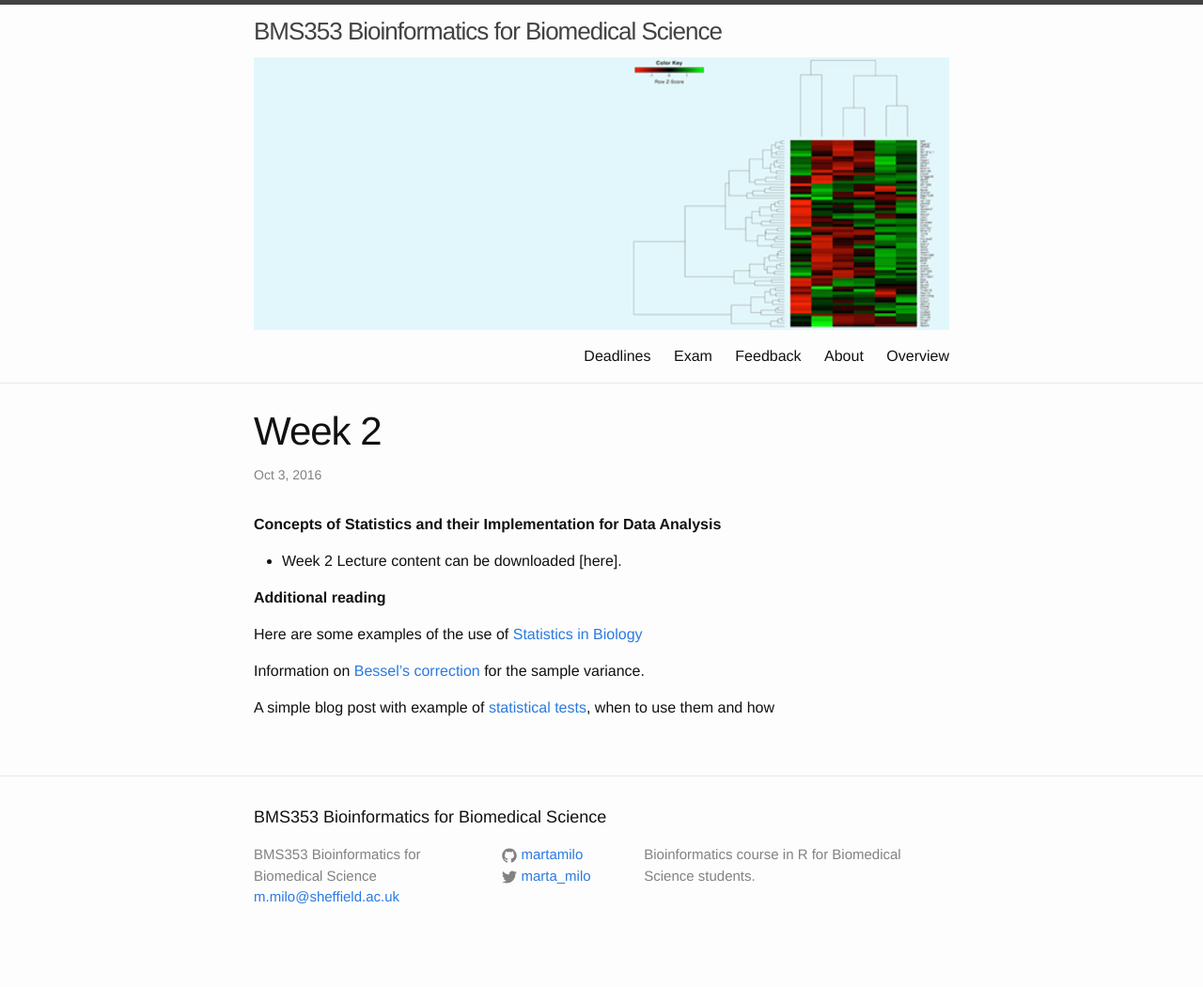
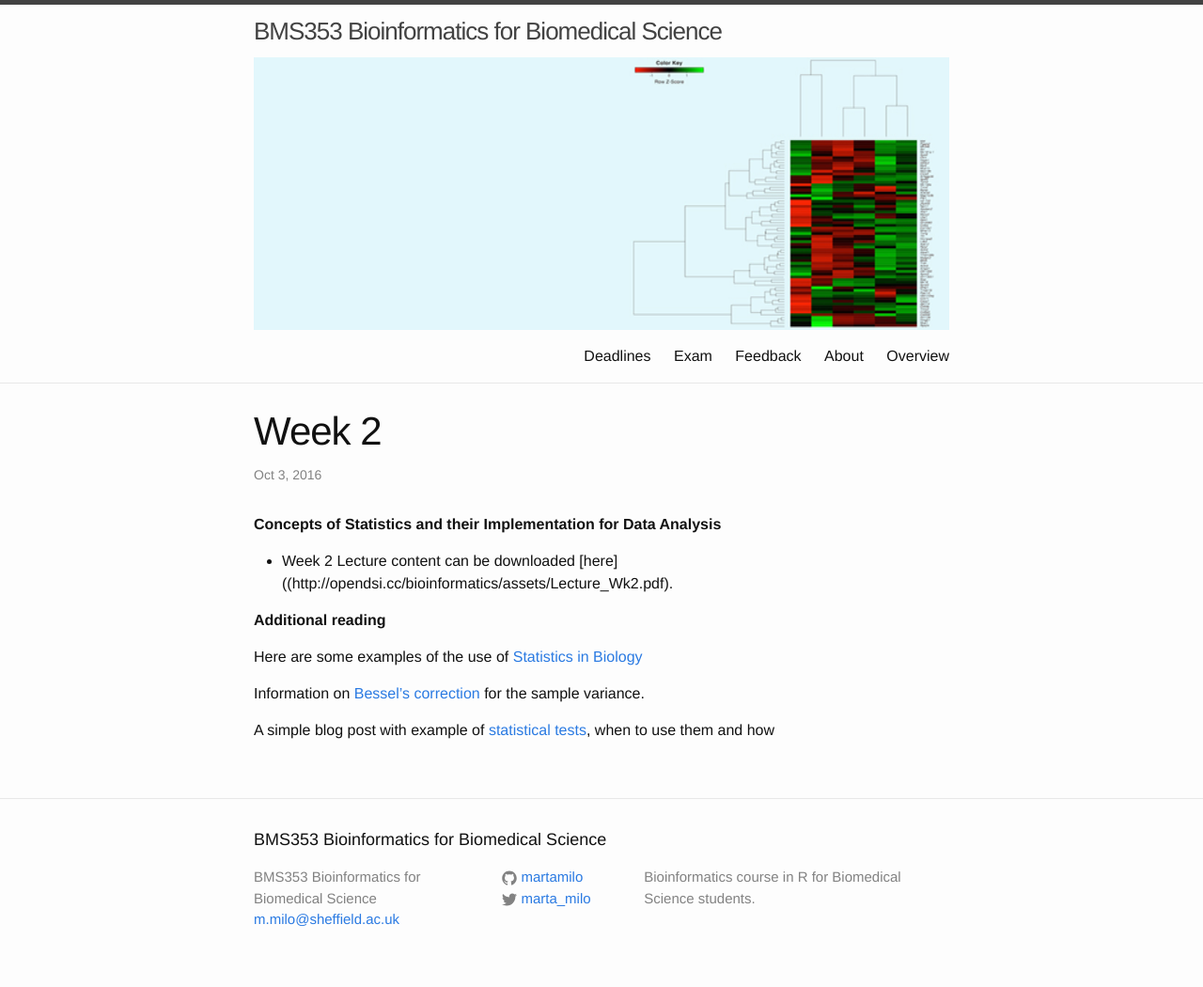
Before and after one commit to sods/bioinformatics, a Jekyll site: the page built from _posts/2016-10-3-week-2-concepts-of-statistics-and-their-implementation.md, in a window 1280 px wide. Shown: the whole page at 94% size. Built offline with Jekyll 4.4.1, drawn with Linux system fonts in a browser that asks for light colours; comment, search, counter and statistics services are not loaded; before the commit the page ends 1026 px from its top, so only the background shows below that; part of the change alters nothing that is shown.

Commit message:
Added Lecture Notes

```diff
--- a/_posts/2016-10-3-week-2-concepts-of-statistics-and-their-implementation.md
+++ b/_posts/2016-10-3-week-2-concepts-of-statistics-and-their-implementation.md
@@ -8,7 +8,7 @@ venue: FC-G02
 tagline: Concepts of Statistics and their Implementation for Data Analysis
 ---
 
-* Week 2 Lecture content can be downloaded [here].
+* Week 2 Lecture content can be downloaded [here]((http://opendsi.cc/bioinformatics/assets/Lecture_Wk2.pdf).
 
 
 
```
